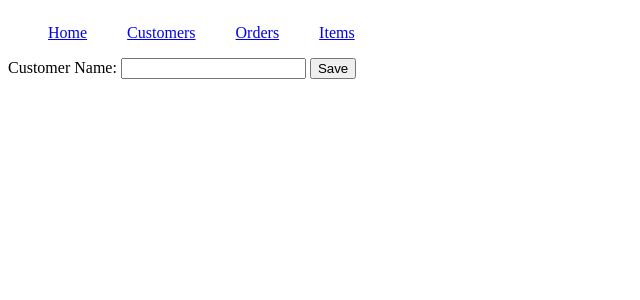
After one commit to alehunter/SimpleStore, a Django app: page /simplestore/customers/add in a window 1280 px wide. The commit adds this page. Shown: the top 300 px of the page, without its empty margins (0-640 px from the left). Run offline with Django 5.2, Linux system fonts and the light colour scheme.

Commit message:
you can now add customers

```diff
--- /dev/null
+++ b/djangotutorial/simplestore/templates/simplestore/add_customer.html
@@ -0,0 +1,14 @@
+{% extends "base.html" %}
+{% block content %}
+
+<form action="" method="post">
+    {% csrf_token %}
+    <label >Customer Name:
+        <input name="customerName">
+    </label>
+    <button>Save</button>
+
+</form>
+
+
+{% endblock content %}
--- a/djangotutorial/simplestore/templates/simplestore/all_customers.html
+++ b/djangotutorial/simplestore/templates/simplestore/all_customers.html
@@ -22,4 +22,8 @@
     <p>No Customers are available</p>
 {% endif %}
 
+<form style = "margin-top: 1%;"action="{% url 'simplestore:addNewCustomer'%}">
+    <input type="submit" value="Add New Customer">
+</form>
+
 {% endblock content %}
--- a/djangotutorial/simplestore/urls.py
+++ b/djangotutorial/simplestore/urls.py
@@ -8,6 +8,7 @@ urlpatterns = [
     path("", views.index, name="index"),
     path("items/", views.all_items, name="all_items"),
     path("customers/", views.all_customers, name="all_customers"),
+    path("customers/add", views.addNewCustomer, name="addNewCustomer"),
     path("orders/", views.all_orders, name="all_orders"),
     path("orders/<int:order_id>/", views.order_detail, name="order_detail"),
 
--- a/djangotutorial/simplestore/views.py
+++ b/djangotutorial/simplestore/views.py
@@ -34,3 +34,10 @@ def order_detail(request, order_id):
     orderItemList = order.getOrderItems()
     context = {'order': order, "orderItemList":orderItemList}
     return render(request, "simplestore/order_detail.html", context)
+
+def addNewCustomer(request):
+    if request.method == 'POST':
+        customerName = request.POST.get('customerName')
+        newCustomer = Customer(name=customerName)
+        newCustomer.save()
+    return render(request, 'simplestore/add_customer.html')
```
